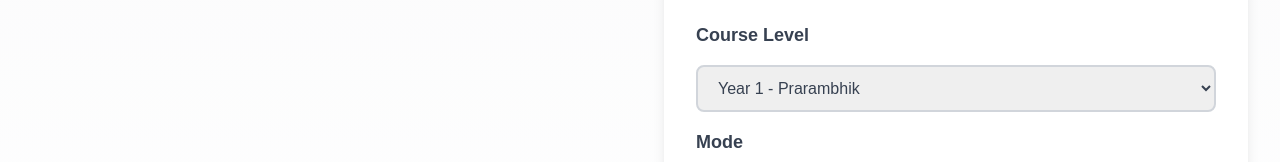
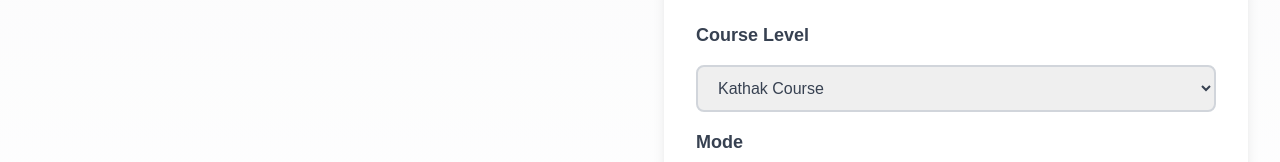
Before and after one commit to kushXpai/nrityapriya-dance-academy, a Next.js app: page / in a window 1280 px wide. Shown: the part 8147-8309 px from the top of the page. Built offline with nearby package versions, Linux system fonts and the light colour scheme.

Commit message:
Updated: Changed list of courses

```diff
--- a/src/components/ContactUs.js
+++ b/src/components/ContactUs.js
@@ -174,13 +174,7 @@ export default function ContactUs() {
                                                 focus:ring-opacity-50 transition-all duration-300"
                                         >
                                             {[
-                                                "Year 1 - Prarambhik",
-                                                "Year 2 - Praveshika Pratham",
-                                                "Year 3 - Praveshika Poorna",
-                                                "Year 4 - Madhyama Pratham",
-                                                "Year 5 - Madhyama Poorna",
-                                                "Year 6 - Visharad Pratham",
-                                                "Year 7 - Visharad Poorna",
+                                                "Kathak Course",
                                                 "Semiclassical Course"
                                             ].map((option) => (
                                                 <option key={option} value={option}>{option}</option>
```
